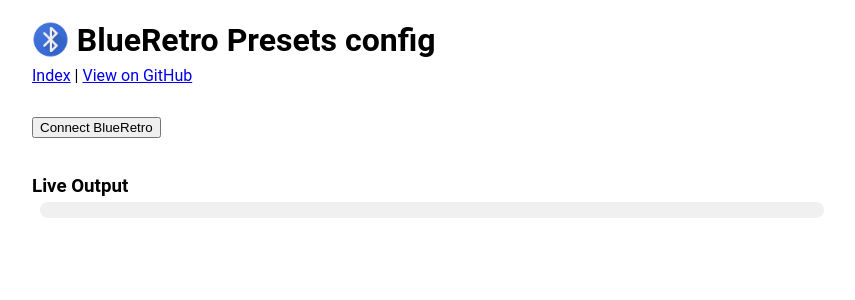
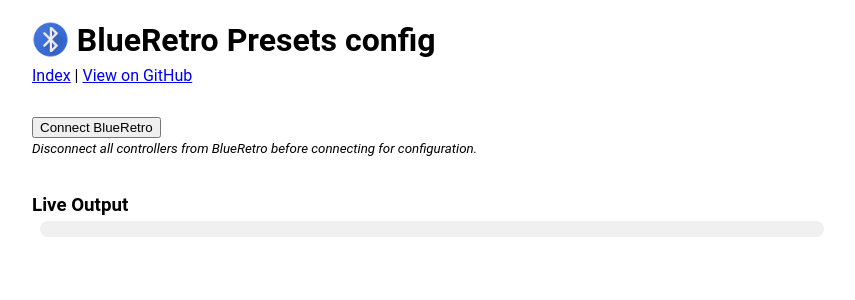
Before and after one commit to darthcloud/BlueRetroWebCfg, a Jekyll site: the page built from blueretro_presets.html, in a window 1280 px wide. Shown: the top 300 px of the page, without its empty margins (208-1063 px from the left). Built offline with Jekyll 4.4.1, drawn with Linux system fonts in a browser that asks for light colours.

Commit message:
Align guideline as in adv cfg for other pages

```diff
--- a/blueretro_presets.html
+++ b/blueretro_presets.html
@@ -7,7 +7,8 @@
 {% include_relative _includes/intro.html %}
 
 <div id="divBtConn">
-    <button id="btConn">Connect BlueRetro</button>
+    <button id="btConn">Connect BlueRetro</button><br>
+    <small><i>Disconnect all controllers from BlueRetro before connecting for configuration.</i></small>
 </div>
 <div id="divInputCfg" style="display:none;margin-bottom:1em;">
     <h2 style="margin:0;">Mapping Config</h2>
--- a/blueretro_presets.js
+++ b/blueretro_presets.js
@@ -218,6 +218,16 @@
     divSave.appendChild(btn);
     divSave.setAttribute("style", "margin-top:1em;");
 
+    var div = document.createElement("div");
+    div.id = "inputSaveText";
+    div.setAttribute("style", "display:none;margin-top:1em;");
+    var p = document.createElement("p");
+    p.setAttribute("style", "font-style:italic;font-size:small;color:green;");
+    p.innerText = "Config saved, mapping changes take effect immediately.";
+
+    div.appendChild(p);
+    divSave.appendChild(div);
+
     /* Append first cfg */
     divMappingGrp = document.createElement("div");
     var divInputCfg = document.getElementById("divInputCfg");
@@ -331,6 +341,7 @@
 }
 
 function saveInput() {
+    document.getElementById("inputSaveText").style.display = 'none';
     var preset = Number(document.getElementById("presetsName").value);
     var nbMapping = presets[preset].map.length;
     var cfgSize = nbMapping*8 + 3;
@@ -357,6 +368,7 @@
     return new Promise(function(resolve, reject) {
         writeInputCfg(cfgId, cfg)
         .then(_ => {
+            document.getElementById("inputSaveText").style.display = 'block';
             log('Input ' + cfgId + ' Config saved');
             resolve();
         })
--- a/n64_ctrlpak.html
+++ b/n64_ctrlpak.html
@@ -8,7 +8,8 @@
 
 <!-- Base on https://www.html5rocks.com/en/tutorials/file/dndfiles// -->
 <div id="divBtConn">
-    <button id="btConn">Connect BlueRetro</button>
+    <button id="btConn">Connect BlueRetro</button><br>
+    <small><i>Disconnect all controllers from BlueRetro before connecting for pak management.</i></small>
 </div>
 <div id="divFileSelect" style="display:none;margin-bottom:1em;">
     Select BlueRetro controller pak bank:
--- a/ota.html
+++ b/ota.html
@@ -8,7 +8,8 @@
 
 <!-- Base on https://www.html5rocks.com/en/tutorials/file/dndfiles// -->
 <div id="divBtConn">
-    <button id="btConn">Connect BlueRetro</button>
+    <button id="btConn">Connect BlueRetro</button><br>
+    <small><i>Disconnect all controllers from BlueRetro before connecting for update.</i></small>
 </div>
 <div id="divFwSelect" style="display:none;margin-bottom:1em;">
     Select firmware:
```
